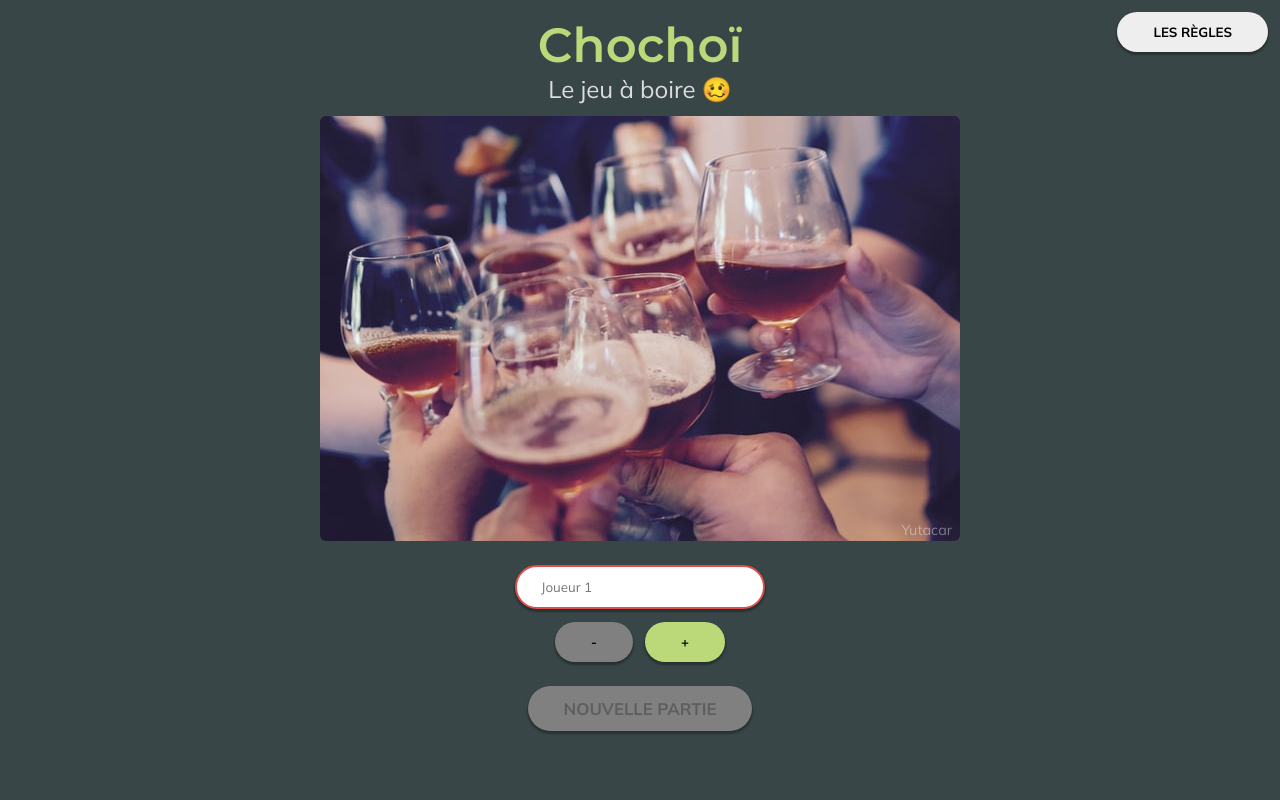
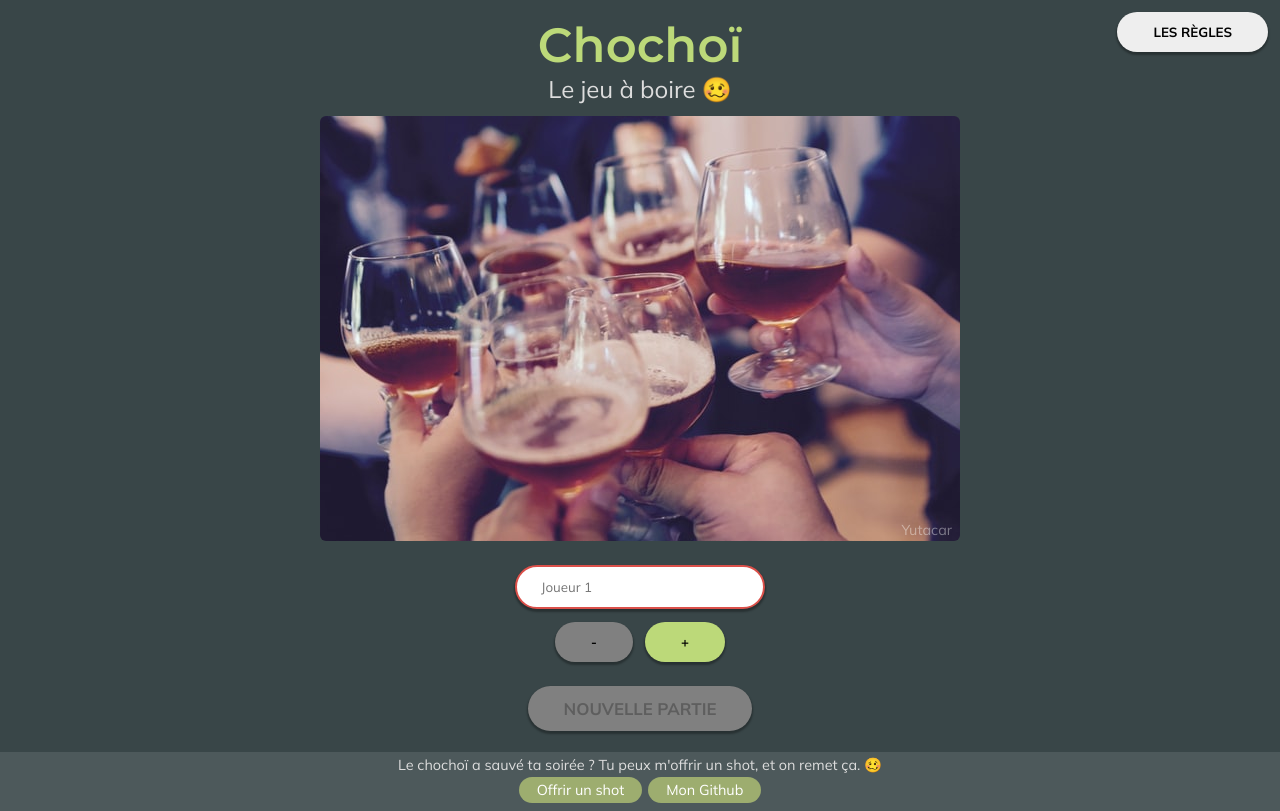
Before and after one commit to pierre-pellegrino/chochoi, a React (Create React App) app: page / in a window 1280 px wide. Built offline with nearby package versions, Linux system fonts and the light colour scheme.

Commit message:
Fixed issue with footer display when adding players

```diff
--- a/src/components/CoffeeBtn/CoffeeBtn.jsx
+++ b/src/components/CoffeeBtn/CoffeeBtn.jsx
@@ -5,6 +5,7 @@ const CoffeeBtn = () => {
     <div className="coffee-wrapper">
       <p>Le chochoï a sauvé ta soirée ? Tu peux m'offrir un shot, et on remet ça. 🥴</p>
       <a className="coffee-btn" href="https://www.buymeacoffee.com/pierredev" target="_blank" rel="noreferrer">Offrir un shot</a>
+      <a href="https://github.com/pierre-pellegrino" target="_blank" rel="noreferrer">Mon Github</a>
     </div>
   );
 };
--- a/src/components/CoffeeBtn/coffeebtn.scss
+++ b/src/components/CoffeeBtn/coffeebtn.scss
@@ -30,4 +30,8 @@
       background-color: $primary-dark;
     }
   }
+
+  .coffee-btn {
+    margin-right: 6px;
+  }
 }
--- a/src/components/PlayBtn/_playbtn.scss
+++ b/src/components/PlayBtn/_playbtn.scss
@@ -1,6 +1,7 @@
 .play-btn {
   margin-top: 24px;
   font-size: 0.7em;
+  margin-bottom: 64px;
 
   &:disabled {
     background-color: grey;
--- a/src/index.jsx
+++ b/src/index.jsx
@@ -35,7 +35,7 @@ const App = () => {
         {!deckID && <PlayersList onGetPlayers={handlePlayersArray} onNewDeck={handleSetDeckID} />}
         {/* {!deckID && <PlayBtn onNewDeck={handleSetDeckID}/>} */}
         {deckID && <CardDeck deckID={deckID} players={playersArray}/>}
-        {/* {!deckID && <CoffeeBtn />} */}
+        {!deckID && <CoffeeBtn />}
     </div>
   )
 };
--- a/src/styles/style.scss
+++ b/src/styles/style.scss
@@ -43,6 +43,7 @@ body {
   align-items: center;
   text-align: center;
   background-color: #394648;
+  position: relative;
 }
 
 .btn {
```
